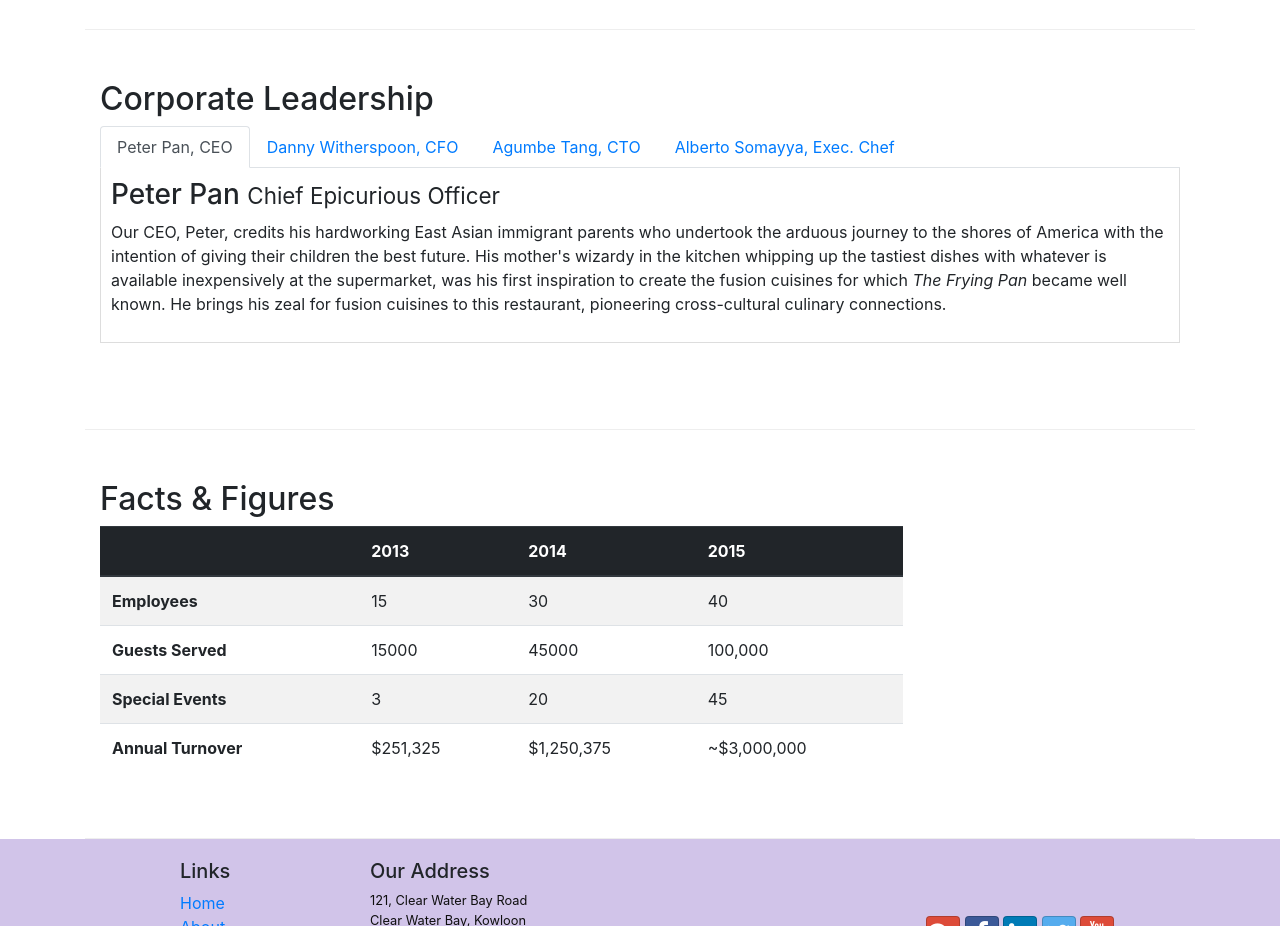
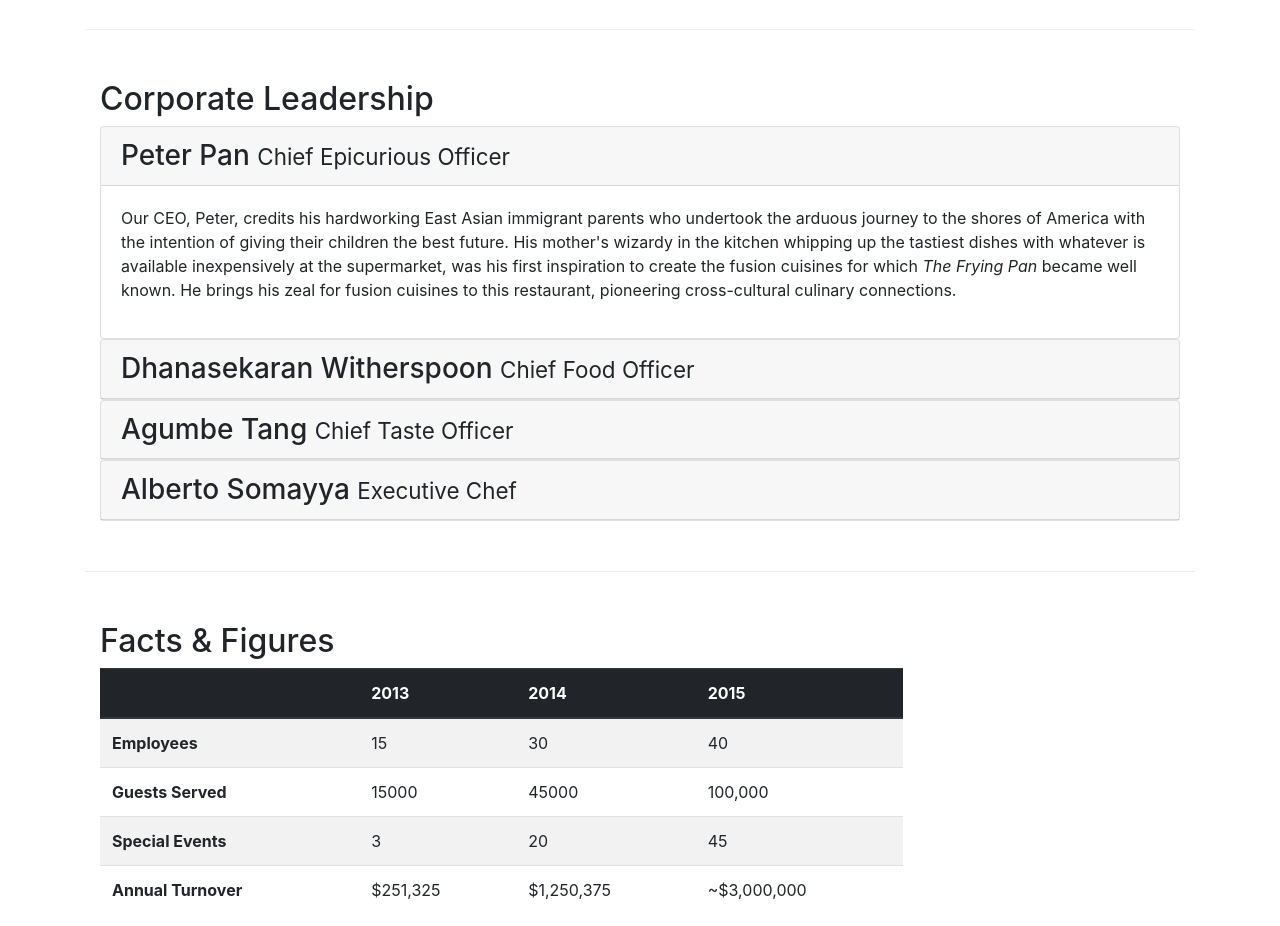
Before and after one commit to KushalKanungo/CourseraBootstrap, a website: page aboutus.html in a window 1280 px wide. Shown: the part 940-1866 px from the top of the page. Drawn offline with nearby package versions, Linux system fonts and the light colour scheme.

Commit message:
accordian

```diff
--- a/aboutus.html
+++ b/aboutus.html
@@ -27,7 +27,7 @@
             <button class="navbar-toggler" type="button" data-toggle="collapse" data-target="#Navbar">
                 <span class="navbar-toggler-icon"></span>
             </button>
-            <a class="navbar-brand" href="#"><img src="img/logo.png" height="30" width="40"></a>
+            <a class="navbar-brand" href="./index.html"><img src="img/logo.png" height="30" width="40"></a>
             <div class="collapse navbar-collapse" id="Navbar">
                 <ul class="navbar-nav mr-auto">
                     <li class="nav-item"><a class="nav-link" href="./index.html"><span class="fa fa-home fa-lg"></span>
@@ -121,68 +121,116 @@
                 <h2>Corporate Leadership</h2>
 
 
-                <ul class="nav nav-tabs">
-                    <li class="nav-item">
-                        <a class="nav-link active" href="#peter" role="tab" data-toggle="tab">Peter Pan, CEO</a>
-                    </li>
-                    <li class="nav-item">
-                        <a class="nav-link" href="#danny" role="tab" data-toggle="tab">Danny Witherspoon, CFO</a>
-                    </li>
-                    <li class="nav-item">
-                        <a class="nav-link" href="#agumbe" role="tab" data-toggle="tab">Agumbe Tang, CTO</a>
-                    </li>
-                    <li class="nav-item">
-                        <a class="nav-link" href="#alberto" role="tab" data-toggle="tab">Alberto Somayya, Exec. Chef</a>
-                    </li>
-                </ul>
-
-                <div class="tab-content">
 
 
-                    <div class="tab-pane fade show active" role="tabpanel" id="peter">
-                        <h3>Peter Pan <small>Chief Epicurious Officer</small></h3>
-                        <p class="d-none d-sm-block">Our CEO, Peter, credits his hardworking East Asian immigrant
+                <div id="accordion">
+
+                    <div class="card">
+                        <div class="card-header" role="tab" id="peterhead">
+                            <h3 class="mb-0">
+                                <a data-toggle="collapse" data-target="#peter">
+                                    Peter Pan <small>Chief Epicurious Officer</small>
+                                </a>
+                            </h3>
+                        </div>
+                        <div class="collapse show" id="peter" data-parent="#accordion">
+                            <div class="card-body">
+                                <p class="d-none d-sm-block">Our CEO, Peter, credits his hardworking East Asian
+                                    immigrant
                                     parents
-                            who undertook the arduous journey to the shores of America with the intention of giving
+                                    who undertook the arduous journey to the shores of America with the intention of
+                                    giving
                                     their
-                            children the best future. His mother's wizardy in the kitchen whipping up the tastiest
+                                    children the best future. His mother's wizardy in the kitchen whipping up the
+                                    tastiest
                                     dishes
-                            with whatever is available inexpensively at the supermarket, was his first inspiration to
+                                    with whatever is available inexpensively at the supermarket, was his first
+                                    inspiration
+                                    to
                                     create
-                            the fusion cuisines for which <em>The Frying Pan</em> became well known. He brings his zeal
+                                    the fusion cuisines for which <em>The Frying Pan</em> became well known. He brings
+                                    his
+                                    zeal
                                     for
-                            fusion cuisines to this restaurant, pioneering cross-cultural culinary connections.</p>
+                                    fusion cuisines to this restaurant, pioneering cross-cultural culinary connections.
+                                </p>
                             </div>
-
-                    <div class="tab-pane fade" role="tabpanel" id="danny">
-                        <h3>Dhanasekaran Witherspoon <small>Chief Food Officer</small></h3>
+                        </div>
+                    </div>
+                    <div class="card">
+                        <div class="card-header" role="tab" id="dannyhead">
+                            <h3 class="mb-0">
+                                <a class="collapsed" data-toggle="collapse" data-target="#danny">
+                                    Dhanasekaran Witherspoon <small>Chief Food Officer</small>
+                                </a>
+                            </h3>
+                        </div>
+                        <div class="collapse" id="danny" data-parent="#accordion">
+                            <div class="card-body">
                                 <p class="d-none d-sm-block">Our CFO, Danny, as he is affectionately referred to by his
                                     colleagues,
-                            comes from a long established family tradition in farming and produce. His experiences
+                                    comes from a long established family tradition in farming and produce. His
+                                    experiences
                                     growing
-                            up on a farm in the Australian outback gave him great appreciation for varieties of food
-                            sources. As he puts it in his own words, <em>Everything that runs, wins, and everything that
+                                    up on a farm in the Australian outback gave him great appreciation for varieties of
+                                    food
+                                    sources. As he puts it in his own words, <em>Everything that runs, wins, and
+                                        everything
+                                        that
                                         stays, pays!</em></p>
                             </div>
-
-                    <div class="tab-pane fade " role="tabpanel" id="agumbe">
-                        <h3>Agumbe Tang <small>Chief Taste Officer</small></h3>
-                        <p class="d-none d-sm-block">Blessed with the most discerning gustatory sense, Agumbe, our CTO,
-                            personally ensures that every dish that we serve meets his exacting tastes. Our chefs dread
+                        </div>
+                    </div>
+                    <div class="card">
+                        <div class="card-header" role="tab" id="agumbehead">
+                            <h3 class="mb-0">
+                                <a class="collapsed" data-toggle="collapse" data-target="#agumbe">
+                                    Agumbe Tang <small>Chief Taste Officer</small>
+                                </a>
+                            </h3>
+                        </div>
+                        <div class="collapse" id="agumbe" data-parent="#accordion">
+                            <div class="card-body">
+                                <p class="d-none d-sm-block">Blessed with the most discerning gustatory sense, Agumbe,
+                                    our
+                                    CTO,
+                                    personally ensures that every dish that we serve meets his exacting tastes. Our
+                                    chefs
+                                    dread
                                     the
-                            tongue lashing that ensues if their dish does not meet his exacting standards. He lives by
+                                    tongue lashing that ensues if their dish does not meet his exacting standards. He
+                                    lives
+                                    by
                                     his
                                     motto, <em>You click only if you survive my lick.</em></p>
                             </div>
-                    <div class="tab-pane fade " role="tabpanel" id="alberto">
-                        <h3>Alberto Somayya <small>Executive Chef</small></h3>
-                        <p class="d-none d-sm-block">Award winning three-star Michelin chef with wide International
-                            experience having worked closely with whos-who in the culinary world, he specializes in
+                        </div>
+                    </div>
+                    <div class="card">
+                        <div class="card-header" role="tab" id="albertohead">
+                            <h3 class="mb-0">
+                                <a class="collapsed" data-toggle="collapse" data-target="#alberto">
+                                    Alberto Somayya <small>Executive Chef</small>
+                                </a>
+                            </h3>
+                        </div>
+                        <div class="collapse" id="alberto" data-parent="#accordion">
+                            <div class="card-body">
+                                <p class="d-none d-sm-block">Award winning three-star Michelin chef with wide
+                                    International
+                                    experience having worked closely with whos-who in the culinary world, he specializes
+                                    in
                                     creating
-                            mouthwatering Indo-Italian fusion experiences. He says, <em>Put together the cuisines from
+                                    mouthwatering Indo-Italian fusion experiences. He says, <em>Put together the
+                                        cuisines
+                                        from
                                         the
                                         two craziest cultures, and you get a winning hit! Amma Mia!</em></p>
                             </div>
+                        </div>
+                    </div>
+
+
                 </div>
             </div>
         </div>
```
Also changed, not shown: contactus.html (+1 -1 lines), index.html (+2 -2 lines). Lines whose indentation alone changed are shown as unchanged.
